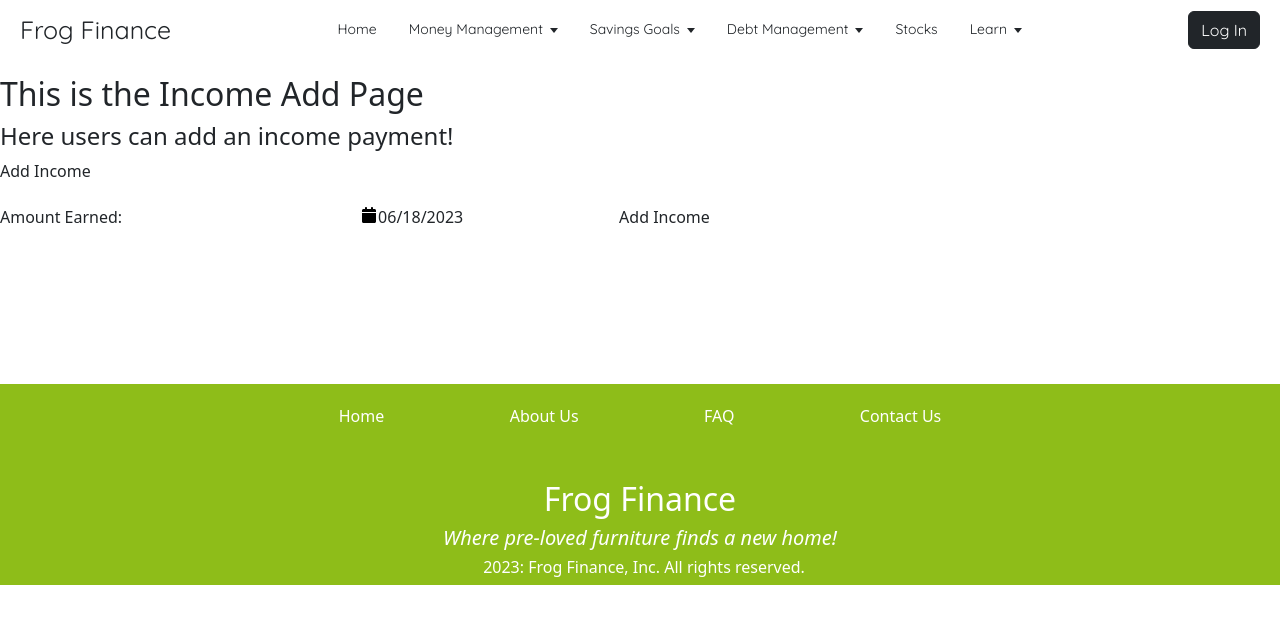
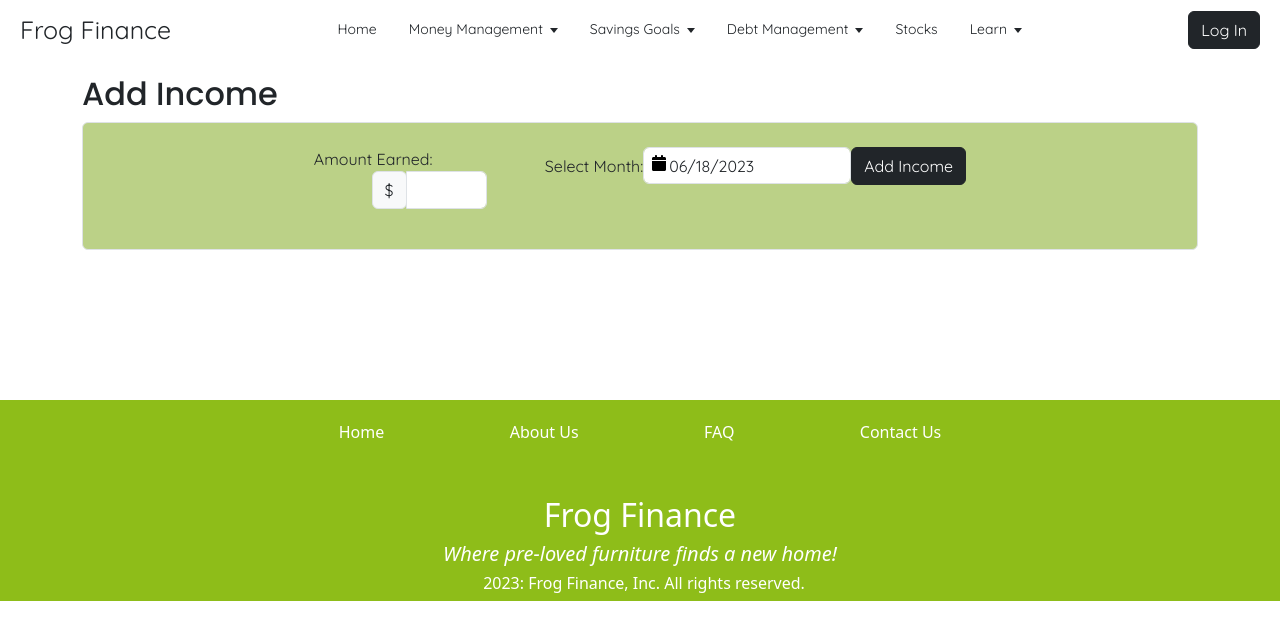
Before and after one commit to Shamayal/frog-finance, a React (Create React App) app in the folder frontend/client/: page /money/income/add in a window 1280 px wide. Shown: the top 640 px of the page. Built offline with nearby package versions, Linux system fonts and the light colour scheme.

Commit message:
added toast error messages for amounts less than -zsh

```diff
--- a/frontend/client/src/components/budget/expenses/AddExpenses.jsx
+++ b/frontend/client/src/components/budget/expenses/AddExpenses.jsx
@@ -41,12 +41,17 @@ const ViewAddExpenses = () => {
 
   const handleClick = (event) => {
     event.preventDefault()
+    if (parseFloat(amount) > 0) {
       viewAddExpenses(amount, startDate, category, subCategory)
       setAmount("");
       setStartDate(new Date());
       setCategory("");
       setSubCategory("");
       toast.success('Successfully added expense!')
+    } else {
+      toast.error('Expense must be greater than $0!')
+    }
+
   }
 
   return (
--- /dev/null
+++ b/frontend/client/src/components/budget/income/AddIncome.css
@@ -0,0 +1,7 @@
+.income-box {
+  background-color: #BBD187;
+  display: flex;
+  justify-content: center;
+  align-items: flex-start;
+  flex-direction: row;
+}
--- a/frontend/client/src/components/budget/income/AddIncome.jsx
+++ b/frontend/client/src/components/budget/income/AddIncome.jsx
@@ -3,6 +3,7 @@ import { useIncomeHook } from '../../../hooks/income';
 import DatePicker from 'react-datepicker';
 import 'react-datepicker/dist/react-datepicker.css';
 import { Toaster, toast } from 'react-hot-toast';
+import "./AddIncome.css"
 
 const ViewAddIncome = () => {
   const [amount, setAmount ] = useState("")
@@ -12,10 +13,14 @@ const ViewAddIncome = () => {
 
   const handleClick = (event) => {
     event.preventDefault()
+    if (parseFloat(amount) > 0) {
       viewAddIncome(amount, startDate)
       setAmount("");
       setStartDate(new Date());
-    toast.success('Successfully added income!')
+      toast.success('Successfully added income!');
+    } else {
+      toast.error('Income must be greater than $0!');
+    }
   }
 
   const handleDateChange = (date) => {
@@ -23,22 +28,40 @@ const ViewAddIncome = () => {
   }
 
   return (
-    <div>
-      <p>Add Income</p>
+    <div className="container">
+      <h2 className="fontweight-700 font-poppins">Add Income</h2>
 
-      <form>
-
+      <form className="income-box border rounded p-4 font-quicksand">
+        <div className="form-group">
           <label htmlFor="income_earned">Amount Earned:</label>
-        <input type="number" value={amount} id="income_earned" onChange={(event) => setAmount(event.target.value)} />
-
+          <div className="input-group mb-3">
+            <div className="input-group-prepend">
+              <span className="input-group-text">$</span>
+            </div>
+            <input
+              type="number"
+              className="form-control"
+              value={amount}
+              id="income_earned"
+              onChange={(event) => setAmount(event.target.value)}
+            />
+          </div>
+        </div>
+        <div className="form-group">
+          <label>Select Month:</label>
           <DatePicker
             showIcon
+            className="form-control"
             selected={startDate}
             onChange={handleDateChange}
           />
+        </div>
 
-        <button type="submit" onClick={handleClick}> Add Income </button>
+        <button type="submit" className="btn btn-dark" onClick={handleClick}>
+          Add Income
+        </button>
       </form>
+
     </div>
   )
 }
--- a/frontend/client/src/routes/Money/Expenses/ExpensesView.jsx
+++ b/frontend/client/src/routes/Money/Expenses/ExpensesView.jsx
@@ -44,6 +44,7 @@ const ExpenseView = () => {
     <div>
       <h2>This is the Expense View Page</h2>
       <h4>Here users can view their expense totals!</h4>
+      {/* add a savings rate % with information on what that value mean */}
 
       <DatePicker
         selected={startDate}
--- a/frontend/client/src/routes/Money/Income/IncomeAdd.jsx
+++ b/frontend/client/src/routes/Money/Income/IncomeAdd.jsx
@@ -3,8 +3,6 @@ import ViewAddIncome from "../../../components/budget/income/AddIncome";
 const IncomeAdd = () => {
   return (
     <div>
-      <h2>This is the Income Add Page</h2>
-      <h4>Here users can add an income payment!</h4>
       <ViewAddIncome />
     </div>
   );
```
Lines whose indentation alone changed are shown as unchanged.
